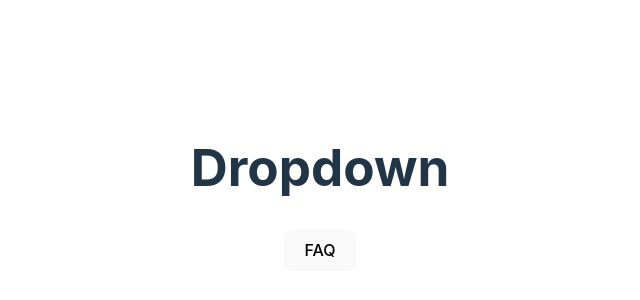
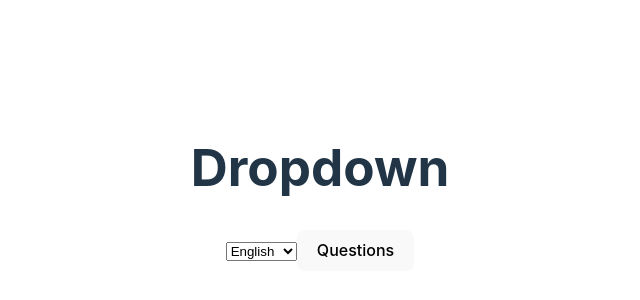
Before and after one commit to twinfred/A11y, a React (Vite) app: page / in a window 1280 px wide. Shown: the part 212-512 px from the top of the page, without its empty margins (320-960 px from the left). Built offline with nearby package versions, Linux system fonts and the light colour scheme.

Commit message:
add i18n

```diff
--- a/src/App.tsx
+++ b/src/App.tsx
@@ -1,14 +1,43 @@
+import { useEffect, useState } from "react";
 import "./App.css";
 import { Dropdown } from "./Dropdown";
+import { IntlProvider } from "react-intl";
+import englishMessages from "./locales/en.json";
+import spanishMessages from "./locales/es.json";
+import { Header } from "./Header";
+
+enum Locale {
+  EN = "en",
+  ES = "es",
+}
+
+const messages = {
+  [Locale.EN]: englishMessages,
+  [Locale.ES]: spanishMessages,
+};
+
+const FAQMenuItems = [
+  { href: "#", id: "menu.item1" },
+  { href: "#", id: "menu.item2" },
+  { href: "#", id: "menu.item3" },
+];
 
 function App() {
+  const [locale, setLocale] = useState<Locale>(Locale.EN);
+
+  useEffect(() => console.log(locale), [locale]);
+
   return (
-    <>
-      <h1>Dropdown</h1>
+    <IntlProvider locale={locale} messages={messages[locale]}>
+      <Header />
       <nav aria-label="Main navigation">
-        <Dropdown />
+        <select onChange={(e) => setLocale(e.target.value as Locale)}>
+          <option value={Locale.EN}>English</option>
+          <option value={Locale.ES}>Español</option>
+        </select>
+        <Dropdown menuItems={FAQMenuItems} />
       </nav>
-    </>
+    </IntlProvider>
   );
 }
 
--- a/src/Dropdown.tsx
+++ b/src/Dropdown.tsx
@@ -1,20 +1,20 @@
-import { forwardRef, useEffect, useMemo, useRef, useState } from "react";
+import { forwardRef, useEffect, useRef, useState } from "react";
+import { useIntl } from "react-intl";
 
-export const Dropdown = () => {
-  const menuItems = useMemo(
-    () => [
-      { href: "#", text: "How much does it cost?" },
-      { href: "#", text: "How do I buy it?" },
-      { href: "#", text: "How can I pay my bill?" },
-    ],
-    []
-  );
+interface DropdownProps {
+  menuItems: {
+    href: string;
+    id: string;
+  }[];
+}
 
+export const Dropdown = ({ menuItems }: DropdownProps) => {
   const [isMenuOpen, setIsMenuOpen] = useState(false);
   const menuButtonRef = useRef<HTMLButtonElement>(null);
   const menuRef = useRef<HTMLUListElement>(null);
   const menuItemsRefs = useRef<HTMLAnchorElement[]>([]);
   const [activeIndex, setActiveIndex] = useState<number>(0);
+  const intl = useIntl();
 
   useEffect(() => {
     const keydownHandler = (e: KeyboardEvent) => {
@@ -91,7 +91,7 @@ export const Dropdown = () => {
         onClick={() => setIsMenuOpen((prevIsMenuOpen) => !prevIsMenuOpen)}
         ref={menuButtonRef}
       >
-        FAQ
+        {intl.formatMessage({ id: "menuButton" })}
       </button>
       {isMenuOpen && (
         <ul
@@ -106,9 +106,9 @@ export const Dropdown = () => {
               ref={(element) => {
                 menuItemsRefs.current[idx] = element as HTMLAnchorElement;
               }}
-              key={item.text}
+              key={item.id}
             >
-              {item.text}
+              {intl.formatMessage({ id: item.id })}
             </MenuItem>
           ))}
         </ul>
--- /dev/null
+++ b/src/Header.tsx
@@ -0,0 +1,7 @@
+import { useIntl } from "react-intl";
+
+export const Header = () => {
+  const intl = useIntl();
+
+  return <h1>{intl.formatMessage({ id: "header1" })}</h1>;
+};
--- /dev/null
+++ b/src/locales/en.json
@@ -0,0 +1,7 @@
+{
+  "header1": "Dropdown",
+  "menuButton": "Questions",
+  "menu.item1": "How much does it cost?",
+  "menu.item2": "How do I buy it?",
+  "menu.item3": "How can I pay my bill?"
+}
--- /dev/null
+++ b/src/locales/es.json
@@ -0,0 +1,7 @@
+{
+  "header1": "Desplegable",
+  "menuButton": "Preguntas",
+  "menu.item1": "¿Cuánto cuesta?",
+  "menu.item2": "¿Cómo lo compro?",
+  "menu.item3": "¿Cómo puedo pagar mi factura?"
+}
```
